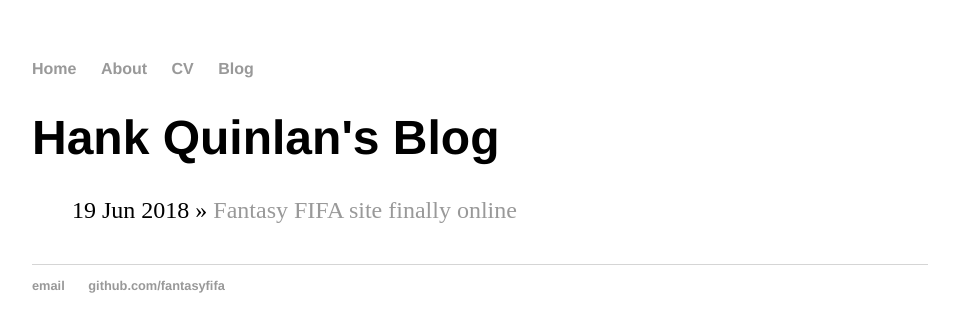
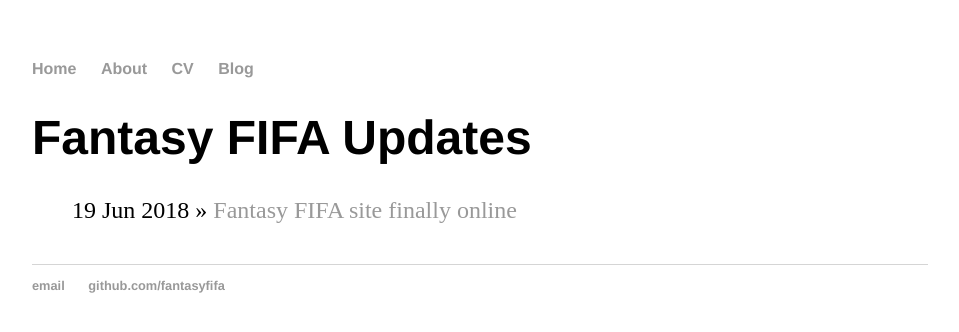
Before and after one commit to fantasyfifa/fantasyfifa.github.io, a Jekyll site: the page built from blog/index.html, in a window 1280 px wide. Shown: the top 332 px of the page, without its empty margins (160-1119 px from the left). Built offline with Jekyll 4.4.1, drawn with Linux system fonts in a browser that asks for light colours.

Commit message:
Update index.html

```diff
--- a/blog/index.html
+++ b/blog/index.html
@@ -1,6 +1,6 @@
 ---
 layout: default
-title: Hank Quinlan's Blog
+title: Fantasy FIFA Updates
 ---
 	<h1>{{ page.title }}</h1>
 	<ul class="posts">
```
